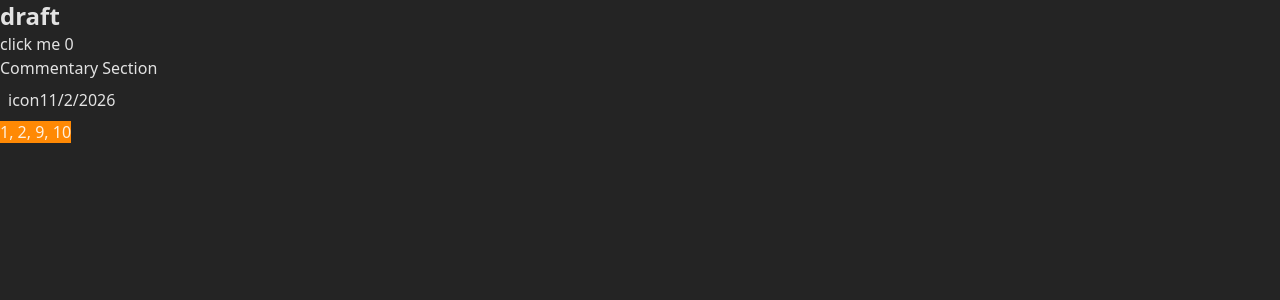
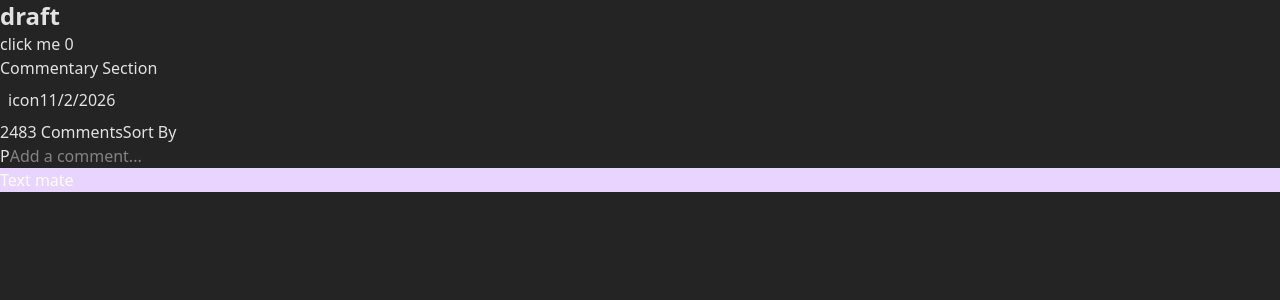
Before and after one commit to MateuszKlusek/commentary, a React (Vite) app: page / in a window 1280 px wide. Shown: the top 300 px of the page. Built offline with nearby package versions, Linux system fonts and the light colour scheme.

Commit message:
chore: simplify Web component to container-only, add draft of children component to test compatibility

```diff
--- a/package.json
+++ b/package.json
@@ -20,10 +20,12 @@
     "@types/react": "^19.2.5",
     "@types/react-dom": "^19.2.3",
     "@vitejs/plugin-react-swc": "^4.2.2",
+    "clsx": "^2.1.1",
     "eslint": "^9.39.1",
     "eslint-plugin-react-hooks": "^7.0.1",
     "eslint-plugin-react-refresh": "^0.4.24",
     "globals": "^16.5.0",
+    "tailwind-merge": "^3.4.0",
     "tailwindcss": "^4.1.18",
     "typescript": "~5.9.3",
     "typescript-eslint": "^8.46.4",
--- a/src/dev/App.tsx
+++ b/src/dev/App.tsx
@@ -15,7 +15,7 @@ function App() {
       {comments.map((comment) => (
         <Comment key={comment.id} {...comment} />
       ))}
-      <CommentaryContainer />
+      <CommentaryContainer commentsCount={2483} />
     </div>
   );
 }
--- a/src/ui/CommentaryContainer.tsx.tsx
+++ b/src/ui/CommentaryContainer.tsx.tsx
@@ -1,30 +1,32 @@
-export class CommentaryContainerDOM extends HTMLElement {
-  value: number[] | undefined;
+import { HeaderSection } from "./HeaderSection";
 
+export class CommentaryWebComponent extends HTMLElement {
   constructor() {
     super();
-    // The value here will be overwritten by React
-    // when initialized as an element
-    this.value = undefined;
   }
 
   connectedCallback() {
-    this.innerHTML = this.value?.join(", ") ?? "";
+    this.shadowRoot!.innerHTML = `
+       <style>
+         :host { display: flex; }
+       </style>
+       <slot></slot>
+     `;
   }
 }
+customElements.define("commentary-container", CommentaryWebComponent);
 
-customElements.define("commentary-container", CommentaryContainerDOM);
+type Props = {
+  commentsCount: number;
+};
 
-const CommentaryContainer = () => {
+const Commentary = ({ commentsCount }: Props) => {
   return (
-    <commentary-container
-      value={[1, 2, 9, 10]}
-      checked={true}
-      className="bg-orange-400"
-    >
-      Text
+    <commentary-container>
+      <HeaderSection commentsCount={commentsCount} />
+      <div className="text-white bg-purple-200">Text mate</div>
     </commentary-container>
   );
 };
 
-export default CommentaryContainer;
+export default Commentary;
--- /dev/null
+++ b/src/ui/HeaderSection.tsx
@@ -0,0 +1,20 @@
+import { HStack } from "./helpers/HStack";
+
+type Props = {
+  commentsCount: number;
+};
+
+export const HeaderSection = ({ commentsCount }: Props) => {
+  return (
+    <section id="header-section" className="flex flex-col w-full">
+      <HStack>
+        <div>{commentsCount} Comments</div>
+        <div> Sort By</div>
+      </HStack>
+      <HStack className="w-full">
+        <div>P</div>
+        <input type="text" placeholder="Add a comment..."></input>
+      </HStack>
+    </section>
+  );
+};
--- /dev/null
+++ b/src/ui/helpers/HStack.tsx
@@ -0,0 +1,9 @@
+import { cn } from "../../utils/style";
+
+type Props = React.PropsWithChildren<{
+  className?: string;
+}>;
+
+export const HStack = ({ children, className }: Props) => {
+  return <div className={cn("flex flex-row ", className)}>{children}</div>;
+};
--- /dev/null
+++ b/src/ui/helpers/VStack.tsx
@@ -0,0 +1,9 @@
+import { cn } from "../../utils/style";
+
+type Props = React.PropsWithChildren<{
+  className?: string;
+}>;
+
+export const VStack = ({ children, className }: Props) => {
+  return <div className={cn("flex flex-col ", className)}>{children}</div>;
+};
--- /dev/null
+++ b/src/utils/style.ts
@@ -0,0 +1,6 @@
+import { type ClassValue, clsx } from "clsx";
+import { twMerge } from "tailwind-merge";
+
+export function cn(...inputs: ClassValue[]) {
+  return twMerge(clsx(inputs));
+}
--- a/src/vite-env.d.ts
+++ b/src/vite-env.d.ts
@@ -5,10 +5,7 @@ declare global {
   namespace React.JSX {
     interface IntrinsicElements {
       "commentary-container": React.DetailedHTMLProps<
-        React.HTMLAttributes<HTMLElement> & {
-          value?: number[];
-          checked?: boolean;
-        },
+        React.HTMLAttributes<HTMLElement> & {},
         HTMLElement
       >;
     }
```
Also changed, not shown: 2 other files (tests, documents, lock files or other folders).
